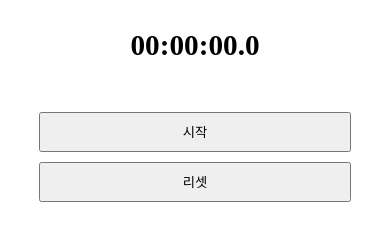
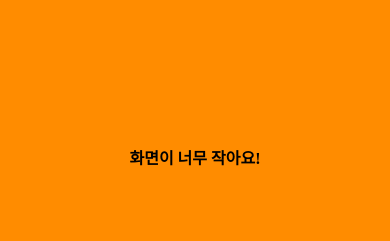
Before and after one commit to gunny091/clock, a plain HTML site: page index.html in a window 390 px wide. Shown: the part 265-506 px from the top of the page. Drawn offline with Linux system fonts and the light colour scheme.

Commit message:
add screen-is-too-small

```diff
--- a/index.html
+++ b/index.html
@@ -21,6 +21,7 @@
             <input id="reset" type="button" value="리셋" />
             <div id="pos"></div>
         </section>
+        <div id="smlscr"><div id="smlscrtxt">화면이 너무 작아요!</div></div>
         <!-- js -->
         <script src="src/clock.js"></script>
         <script src="src/stopwatch.js"></script>
--- a/src/style.css
+++ b/src/style.css
@@ -55,6 +55,36 @@ input {
     display: none;
 }
 
+div#smlscr {
+    display: none;
+    position: absolute;
+    top: 0;
+    left: 0;
+    z-index: 1;
+    background-color: darkorange;
+    width: 100vw;
+    height: 100vh;
+}
+div#smlscrtxt {
+    position: absolute;
+    top: 50%;
+    left: 50%;
+    transform: translate(-50%, -50%);
+    font-size: 16px;
+    font-weight: bold;
+}
+
+@media all and (max-height: 400px) {
+    div#smlscr {
+        display: block;
+    }
+}
+@media all and (max-width: 400px) {
+    div#smlscr {
+        display: block;
+    }
+}
+
 @media (hover: hover) {
     input:hover,
     input.clicked {
```
